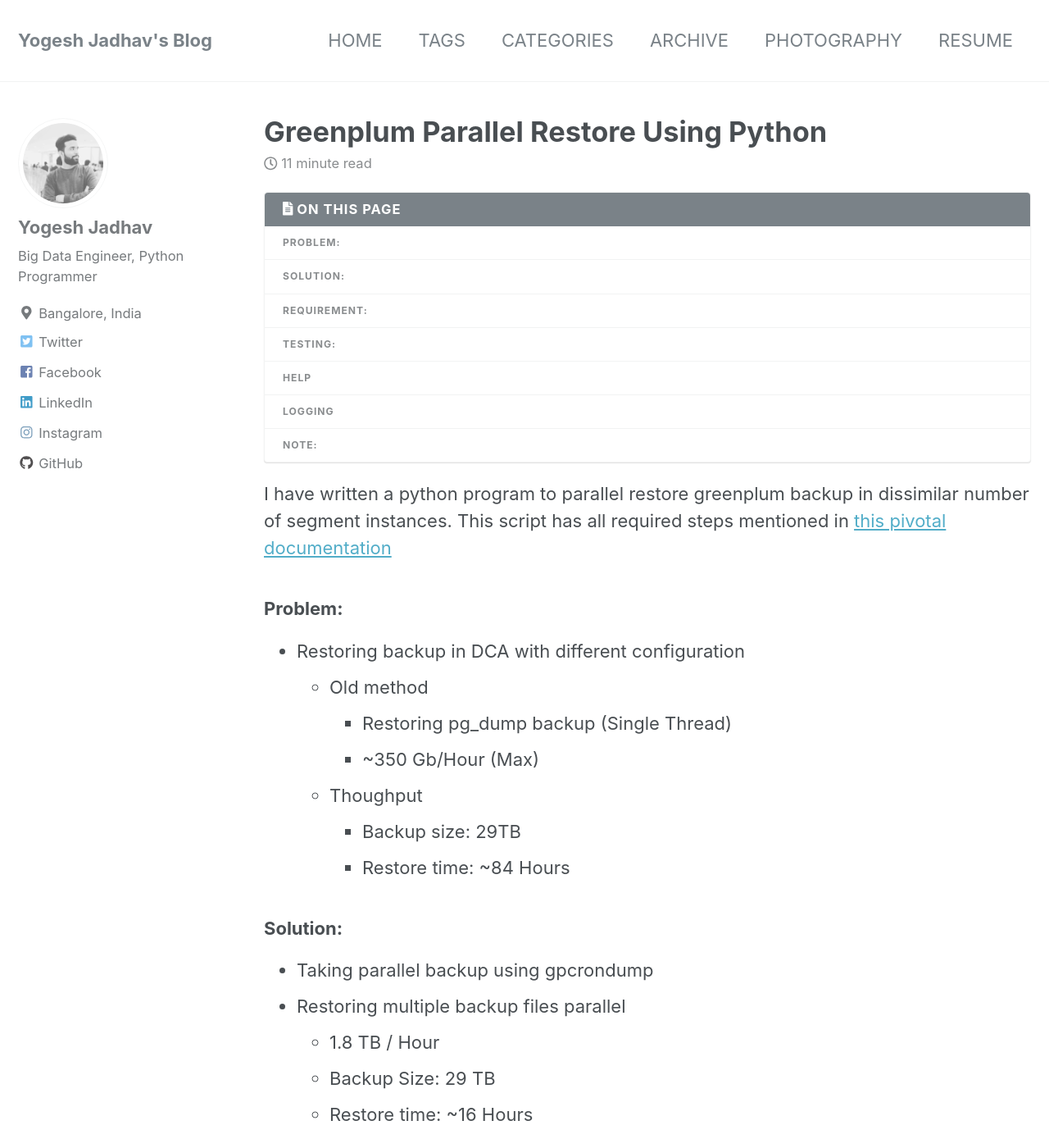
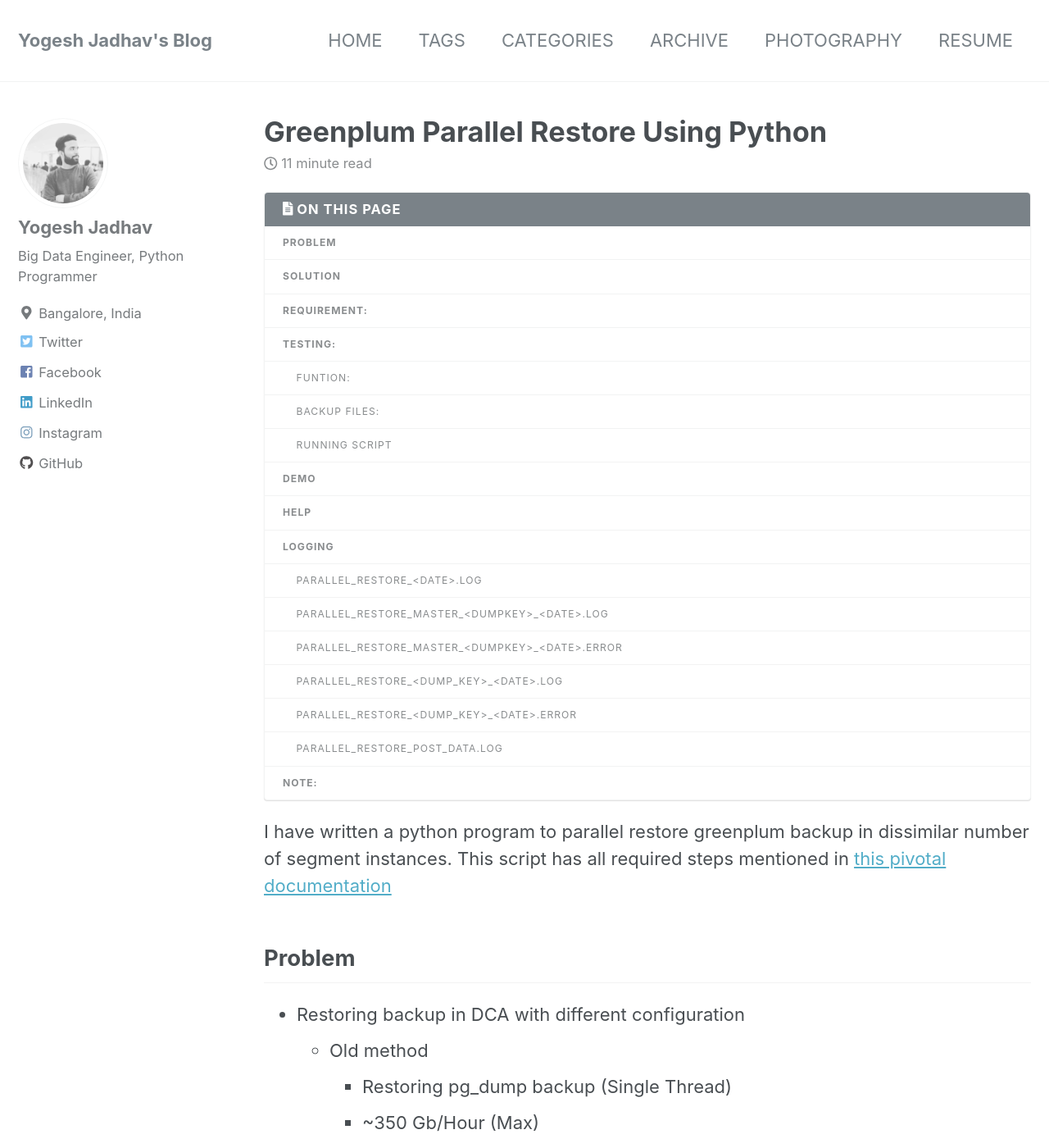
Before and after one commit to pgyogesh/blog, a Jekyll site: the page built from _posts/2108-03-20-parallel-restore-using-python.md, in a window 1280 px wide and 1400 px high. Shown: the whole window at 82% size. Built offline with Jekyll 4.4.1, drawn with Linux system fonts in a browser that asks for light colours; nearby versions of some CDN libraries; some of the changed text lies outside the part shown.

Commit message:
Update 2108-03-20-parallel-restore-using-python.md

````diff
--- a/_posts/2108-03-20-parallel-restore-using-python.md
+++ b/_posts/2108-03-20-parallel-restore-using-python.md
@@ -9,7 +9,7 @@
 
 I have written a python program to parallel restore greenplum backup in dissimilar number of segment instances. This script has all required steps mentioned in [this pivotal documentation](https://gpdb.docs.pivotal.io/510/admin_guide/managing/restore-diff-system.html)
 
-### Problem:
+## Problem
 
   - Restoring backup in DCA with different  configuration
       - Old method
@@ -19,7 +19,7 @@
           - Backup size: 29TB
           - Restore time: ~84 Hours
 
-### Solution:
+## Solution
 
   - Taking parallel backup using gpcrondump
   - Restoring multiple backup files parallel
@@ -28,17 +28,17 @@
       - Restore time: ~16 Hours
 
 
-### Requirement:
+## Requirement:
 
    - We should have all the uncompressed backup files in single directory. (Data Domain is best option for this)
 
 
-### Testing:
+## Testing:
 
  For testing this script, I created a sample function. This function takes two arguments. One is string and another is integer. As you might have understood this function internally runs `pg_sleep` function on second(integer) argument.
 
 
-   #### Funtion:
+### Funtion:
 
  ```sql
  CREATE FUNCTION test_pg_sleep(TEXT, INTEGER) RETURNS VOID AS $$
@@ -51,7 +51,7 @@
 $$ LANGUAGE 'plpgsql' STRICT;
 ```
 
-   #### Backup files:
+### Backup files:
 
 Below are the backup files which contains statements for above function statements. I have given various values in function to sleep.
 ```bash
@@ -90,7 +90,7 @@
 select test_pg_sleep('segment_9_file',45)
 ```
 
-   #### Running Script
+### Running Script
 
 Below are the two sessions, In first session I'm running restore script and in second session I'm monitoring pg_stat_activity table.
 
@@ -110,13 +110,14 @@
 > done
 ```
 
+## Demo
 Below is live recording of these two sessions.
 
 <iframe src="//slides.com/yogeshjadhavyj/deck/embed?style=light" width="576" height="420" scrolling="yes" frameborder="0" webkitallowfullscreen mozallowfullscreen allowfullscreen></iframe>
 
 
 
-### Help
+## Help
 
 ```
 [gpadmin@mdw ~]$ ./parallel_restore.py --help
@@ -136,50 +137,51 @@
                         Specify Backup directory
 ```
 
-   #### `-d, --database`
+#### `-d, --database`
 This option is to specify the target database. If target database doesn't exist in the environment, Script exits immediately.
 
-   #### `--host`
+#### `--host`
 This option is to specify the target host. The default value is `localhost`
 
-   #### `-t, --timestamp`
+#### `-t, --timestamp`
 This option is to specify the backup key generated by `gpcrondump` utility. This helps to fetch the backup file list.
 
-   #### `-p, --parallel`
+#### `-p, --parallel`
 This option is to specify the number of parallel processes to run. The default value is 1.
 
 
-   #### `-u, --directory`
+#### `-u, --directory`
 This is to specify the backup files directory.
 
 
-### Logging
+## Logging
 
 This script stores its logs in `/home/gpadmin/gpAdminLogs` and it generates multiple log files.
 
-   #### parallel\_restore\_\<date>.log
+### parallel\_restore\_\<date>.log
 
 This is main log file which stores script progress
 
-   #### parallel\_restore\_master\_\<dumpkey>_\<date>.log
+### parallel\_restore\_master\_\<dumpkey>_\<date>.log
 
 This is standard log files of master backup restore
 
-   #### parallel\_restore\_master\_\<dumpkey>_\<date>.error
+### parallel\_restore\_master\_\<dumpkey>_\<date>.error
 
 This is error log file of master backup file restore. It is always recommended to check this log after restore.
 
-   #### parallel\_restore\_\<dump\_key>_\<date>.log
+### parallel\_restore\_\<dump\_key>_\<date>.log
 
 This is standard log file for segment backup file restore.
 
-   #### parallel\_restore\_\<dump\_key>_\<date>.error
+### parallel\_restore\_\<dump\_key>_\<date>.error
 
 This is error log file for segment backup file restore. It is always recommended to check this log after restore.
 
-   #### parallel\_restore\_post_data.log
+### parallel\_restore\_post_data.log
 
 This is standard log file for post data backup file
 
-### Note:
+## Note:
+
 I'm not sharing this script here and I have my reasons for it. I'll try to share it here ASAP.
````
